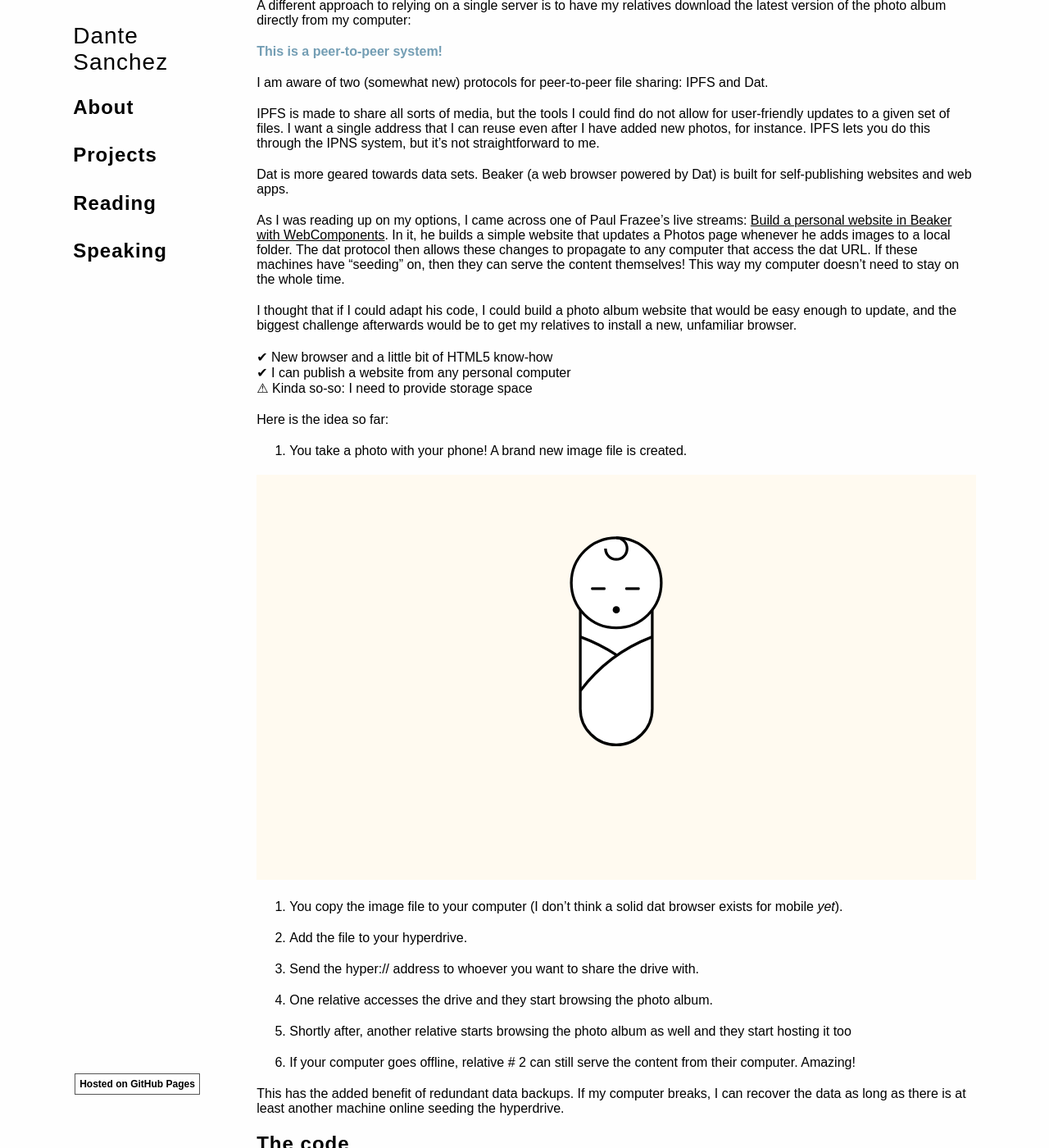
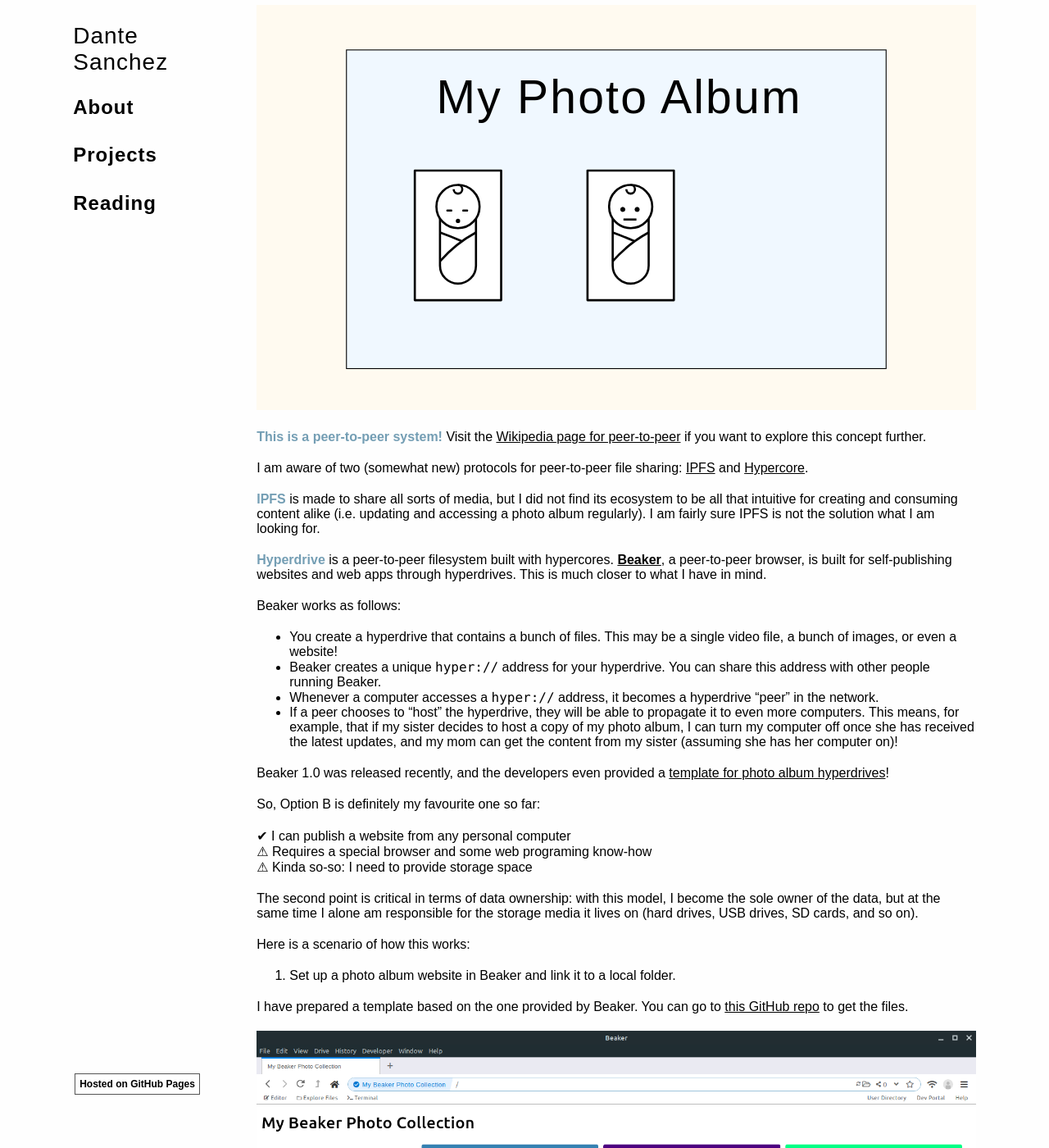
Before and after one commit to dasanchez/dasanchez.github.io, a Jekyll site: the page built from posts/p2p-photo-album.md, in a window 1280 px wide and 1400 px high, scrolled down 4941 px. Shown: the whole window at 82% size. Built offline with Jekyll 4.4.1, drawn with Linux system fonts in a browser that asks for light colours; the repository's description, which GitHub fills in, is left out; our own code applies the rules of GitHub Pages for plain Markdown files; some of the changed text lies outside the part shown.

Commit message:
P2P Photo Album: P2P

````diff
--- a/_layouts/default.html
+++ b/_layouts/default.html
@@ -27,7 +27,7 @@
         <div class="menu-entry"><h2><a href="/about">About</a></h2></div>
         <div class="menu-entry"><h2><a href="/projects">Projects</a></h2></div>
         <div class="menu-entry"><h2><a href="/reading">Reading</a></h2></div>
-        <div class="menu-entry"><h2><a href="/speaking">Speaking</a></h2></div>
+        <!-- <div class="menu-entry"><h2><a href="/speaking">Speaking</a></h2></div> -->
       </navbar>
 
     </header>
--- a/_layouts/speaking.html
+++ b/_layouts/speaking.html
@@ -28,7 +28,7 @@
         <div class="menu-entry"><h2><a href="/about">About</a></h2></div>
         <div class="menu-entry"><h2><a href="/projects">Projects</a></h2></div>
         <div class="menu-entry"><h2><a href="/reading">Reading</a></h2></div>
-        <div class="menu-entry"><h2><a href="/speaking">Speaking</a></h2></div>
+        <!-- <div class="menu-entry"><h2><a href="/speaking">Speaking</a></h2></div> -->
       </navbar>
 
     </header>
--- a/posts/p2p-photo-album.md
+++ b/posts/p2p-photo-album.md
@@ -8,30 +8,28 @@
 
 For the first month or so, I started wondering if I could create a digital photo album that would bypass not only the zuckerverse, but centralized hosting services in general. In this post, I will go over the solution I have in place (so far).
 
-## Why?
-
 First off, why not just make an album on one of my Google Photos/Office 365/Dropbox accounts and share that instead?
 
 I have a few issues with relying on a company to host images of a child that hasn't provided consent to whatever nebulous privacy policies they may offer. Mostly, I want to avoid creating an online fingerprint (be it through name, images, or otherwise) ideally until baby becomes a teenager.
 
 I see the business model of the hosting services I listed above as follows:
 
-1. You take a photo with your phone! A brand new image file is created.
+1. I take a photo with my phone! A brand new image file is created.
 
 ![Baby photo](/assets/img/p2p-photo-album/baby-photo.svg)
 
 {:start="2"}
-2. You upload your picture to a central hosting service that you may or may not be paying for. Let's call it Goofbox. Goofbox will make sure your data is not lost.
+2. I upload my picture to a central hosting service that I may or may not be paying for. Let's call it Goofbox. Goofbox will make sure my data is not lost.
 
 ![Photo upload](/assets/img/p2p-photo-album/photo-upload.svg)
 
 {:start="3"}
-3. If at some point you want to use Goofbox to share your picture, you can request a link you can share with people so they can access the data.
+3. If at some point I want to use Goofbox to share my picture, I can request a link to share with people so they can access the data.
 
 ![Photo share](/assets/img/p2p-photo-album/photo-share.svg)
 
 {:start="4"}
-4. As soon as the data arrives in their computers, Goofbox will have the option to sell, *ahem*, monetize as much of it as they can- the image itself, my identity and location, identities and locations of everyone else who has also accessed this image, and whatever data Goofbox may have on us. In my case, hosting my baby pictures in Goofbox may lead to diaper ads showing up on my Goofbox searches. Forget that noise.
+4. As soon as the data arrives in their computers, Goofbox will have the option to sell, *ahem*, monetize as much of it as they can- the image itself, my identity and location, identities and locations of everyone else who has also accessed this image, and whatever data Goofbox may have on us. In this case, hosting my baby pictures in Goofbox may lead to diaper ads showing up on my Goofbox searches. Forget that noise.
 
 ![Photo monetization](/assets/img/p2p-photo-album/photo-monetize.svg)
 
@@ -39,24 +37,23 @@
 
 I tried to visualize different models that would let me keep better ownership and control of my data.
 
+### Option A: Run Photo Management Software on a Dedicated Server
 
-### Option A: Run a Photo Management Package on a Dedicated Server
+I could pick one of many existing solutions for private photo albums out there and run it on my own server (e.g. a [Digital Ocean](https://www.digitalocean.com/) droplet). The process would then look like this:
 
-I could opt for one of many existing solutions for private photo albums out there and run it on my own server in the cloud (e.g. a Digital Ocean droplet). The process would then look like this:
-
-1. You take a photo with your phone! A brand new image file is created.
+1. I take a photo with my phone.
 
 ![Baby photo](/assets/img/p2p-photo-album/baby-photo.svg)
 
 {:start="2"}
-2. You upload your picture to a server you control and maintain. You are responsible for data backups.
+2. I upload the picture to a server I control and maintain. I am responsible for data backups.
 
 ![Upload photo to my server](/assets/img/p2p-photo-album/photo-upload-my-server.svg)
 
 {:start="3"}
-3. If at some point you want to share your picture or photo album, you can send the address of the photo server to whoever you want to share it with.
+3. If at some point I want to share a picture or photo album, I can send the address of the photo server to whoever I want to share it with.
 
-![Share my server address](/assets/img/p2p-photo-album/photo-share-my-server.svg)
+![Share the server address](/assets/img/p2p-photo-album/photo-share-my-server.svg)
 
 A quick Goofbox search coughs up the following:
 
@@ -65,7 +62,7 @@
 - [Lychee](https://lychee.electerious.com/)
 - [PicApport](https://www.picapport.de/en/index.php)
 
-With most of these, I would have to learn some PHP, SQL, or Java. I'm focused on getting better at C++ and Python right now, so I don't feel like throwing another language in the mix.
+With most of these, I would have to learn some PHP, SQL, or Java. I am not proficient in any of them, and this project does not motivate me enough to pick up another language right now.
 
 Also, I would have to either pay for a server or sort out access to one of my home computers if I wanted to dedicate one to this task.
 
@@ -74,210 +71,75 @@
 
 ### Option B: Share Files Directly from my Computer
 
-A different approach to relying on a single server is to have my relatives download the latest version of the photo album directly from my computer:
+A different approach to relying on a single server is to have my relatives access the my computer (and the photo album) directly:
 
+![Peer-to-peer sharing](/assets/img/p2p-photo-album/direct-share.svg)
 
+**This is a peer-to-peer system!** Visit the [Wikipedia page for peer-to-peer](https://en.wikipedia.org/wiki/Peer-to-peer) if you want to explore this concept further.
 
-**This is a peer-to-peer system!**
+I am aware of two (somewhat new) protocols for peer-to-peer file sharing: [IPFS](https://ipfs.io/) and [Hypercore](https://hypercore-protocol.org/).
 
-I am aware of two (somewhat  new) protocols for peer-to-peer file sharing: IPFS and Dat.
+**IPFS** is made to share all sorts of media, but I did not find its ecosystem to be all that intuitive for creating and consuming content alike (i.e. updating and accessing a photo album regularly). I am fairly sure IPFS is not the solution what I am looking for.
 
-IPFS is made to share all sorts of media, but the tools I could find do not allow for user-friendly updates to a given set of files. I want a single address that I can reuse even after I have added new photos, for instance. IPFS lets you do this through the IPNS system, but it's not straightforward to me.
+**Hyperdrive** is a peer-to-peer filesystem built with hypercores. **[Beaker](https://beakerbrowser.com/)**, a peer-to-peer browser, is built for self-publishing websites and web apps through hyperdrives. This is much closer to what I have in mind.
 
-Dat is more geared towards data sets. Beaker (a web browser powered by Dat) is built for self-publishing websites and web apps.
+Beaker works as follows:
+- You create a hyperdrive that contains a bunch of files. This may be a single video file, a bunch of images, or even a website!
+- Beaker creates a unique `hyper://` address for your hyperdrive. You can share this address with other people running Beaker.
+- Whenever a computer accesses a `hyper://` address, it becomes a hyperdrive "peer" in the network.
+- If a peer chooses to "host" the hyperdrive, they will be able to propagate it to even more computers. This means, for example, that if my sister decides to host a copy of my photo album, I can turn my computer off once she has received the latest updates, and my mom can get the content from my sister (assuming she has her computer on)!
 
-As I was reading up on my options, I came across one of Paul Frazee's live streams: [Build a personal website in Beaker with WebComponents](https://www.youtube.com/watch?v=M7g_ZCqSI88). In it, he builds a simple website that updates a Photos page whenever he adds images to a local folder. The dat protocol then allows these changes to propagate to any computer that access the dat URL. If these machines have "seeding" on, then they can serve the content themselves! This way my computer doesn't need to stay on the whole time.
+Beaker 1.0 was released recently, and the developers even provided a [template for photo album hyperdrives](https://beaker.dev/docs/templates/photo-album/)!
 
-I thought that if I could adapt his code, I could build a photo album website that would be easy enough to update, and the biggest challenge afterwards would be to get my relatives to install a new, unfamiliar browser.
+So, Option B is definitely my favourite one so far:
 
-✔ New browser and a little bit of HTML5 know-how
 ✔ I can publish a website from any personal computer
+⚠ Requires a special browser and some web programing know-how
 ⚠ Kinda so-so: I need to provide storage space
 
-Here is the idea so far:
+The second point is critical in terms of data ownership: with this model, I become the sole owner of the data, but at the same time I alone am responsible for the storage media it lives on (hard drives, USB drives, SD cards, and so on).
 
-1. You take a photo with your phone! A brand new image file is created.
+Here is a scenario of how this works:
 
-![Baby photo](/assets/img/p2p-photo-album/baby-photo.svg)
+1. Set up a photo album website in Beaker and link it to a local folder.
 
-2. You copy the image file to your computer (I don't think a solid dat browser exists for mobile *yet*).
+I have prepared a template based on the one provided by Beaker. You can go to [this GitHub repo](https://github.com/dasanchez/photo-collection-hyperdrive) to get the files.
 
+![Beaker screenshot](/assets/img/p2p-photo-album/beaker-photo-collection.png)
 
-3. Add the file to your hyperdrive.
+{:start="2"}
+2. Take a photo and copy it to the folder linked to the hyperdrive.
 
+![Baby photo on website](/assets/img/p2p-photo-album/photo-website.svg)
 
-4. Send the hyper:// address to whoever you want to share the drive with.
+{:start="3"}
+3. Share the `hyper://` address with all my relatives. As soon as they open the address in Beaker, they will download the latest version from my computer.
 
+![Share the hyper address](/assets/img/p2p-photo-album/share-hyper.svg)
 
-5. One relative accesses the drive and they start browsing the photo album.
+{:start="4"}
+4. Mom closes Beaker after looking at a few photos.
 
+![Mom turns computer off](/assets/img/p2p-photo-album/mom-shutdown.svg)
 
-6. Shortly after, another relative starts browsing the photo album as well and they start hosting it too
+{:start="5"}
+5. My sister starts hosting the hyperdrive.
 
-7. If your computer goes offline, relative # 2 can still serve the content from their computer. Amazing!
+# TODO: Animation
 
-This has the added benefit of redundant data backups. If my computer breaks, I can recover the data as long as there is at least another machine online seeding the hyperdrive.
+{:start="6"}
+6. I add another photo: my sister gets the update before I turn my computer off.
 
+# TODO: Animation
 
-## The code
+{:start="7"}
+7. Mom can now get the latest photos from my sister next time she opens the site. Amazing!
 
-I will only go over the WebComponents- and Dat-related bits in the code. If you want to grab a copy, I have made the source available in GitHub...and Dat, obviously!
+# TODO: Animation
 
+This setup does have a side added benefit of redundant data backups (assuming you have peers willing to host your bytes). If my computer breaks, I can recover the data as long as there is at least another machine online hosting the hyperdrive.
 
-Let's say I have two sets of photos, one of old photos and another one of new ones. The structure of the site is as follows:
-
-```
-/ index.html
-/ new-photos.html
-/ old-photos.html
-/ components
-    layout.js
-    photo-grid.js
-    ...
-/ new-photos
-    new_photo_1.jpg
-    new_photo_2.jpg
-/ old-photos
-    old_photo_1.jpg
-    old_photo_2.jpg
-/ thumb-gen.py
-```
-
-### `index.html`
-
-The website body is assembled through WebComponents:
-
-```
- <body>
-    <album-layout>
-        <section class="bordered padded">
-            <header>Welcome</header>
-            <main>
-              Hello everyone! Don't forget to seed!
-            </main>
-          </section>
-    </album-layout>
-
-  </body>
-
-  <script type="module" src="/components/layout.js"></script>
-```
-
-The `album-layout` tag is implemented in the **`layout.js`** file.
-
-### `components/layout.js`
-
-This file defines the `album-layout` element, and this is where we add the links to the two sets of photos:
-
-```
-function renderNavLink (pathname, label) {
-    if (window.location.pathname === pathname) {
-        return `<li>${label}</li>`
-    }
-    return `<li><a href="${pathname}">${label}</a></li>`
-}
-
-shadow.innerHTML = `
-    <link rel="stylesheet" href="/components/layout.css">
-    <div id="layout">
-        <div id="layout-left" class="layout-sidecol">
-            <ul>
-            ${renderNavLink('/', 'Home')}
-            ${renderNavLink('/new-photos', 'New Photos')}
-            ${renderNavLink('/old-photos', 'Old Photos')}
-            </ul>
-        </div>
-        <div id="layout-center">
-        <slot>
-        </slot>
-        </div>
-    </div>
-```
-
-Each entry within the `ul` tag will be converted into a link to the specified path.
-
-### `new-photos.html`
-
-Each "set" of images has its own .html file that specifies the title and the path to look for the images.
-
-```
-<body>
-  <album-layout>
-    <album-photo-grid img-path='2016-05-Toronto'>
-    </album-photo-grid>
-  </album-layout>
-
-</body>
-
-<script type="application/javascript" src="/components/layout.js"></script>
-<script type="application/javascript" src="/components/photo-grid.js"></script>
-```
-
-The `album-photo-grid` element is defined in the `photo-grid.js` file.
-
-### `components/photo-grid.js`
-
-The `album-photo-grid` element builds a grid of images by reading all the files inside the `[img-path]/thumbs` folder.
-
-```
-class PhotoGridElement extends HTMLElement {
-    constructor() {
-        super()
-        this.photoFilenames = []
-        this.shadow = this.attachShadow({ mode: 'open' })
-        this.imgPath = this.getAttribute('img-path')
-        // this.render();
-        this.load();
-    }
-
-    async load() {
-        var self = new DatArchive(window.location)
-        this.photoFilenames = await self.readdir(this.imgPath)
-        this.photoFilenames.pop() // remove thumbs folder
-        this.render();
-    }
-
-    async render() {
-        this.shadow.innerHTML = `
-        <link rel="stylesheet" href="/components/photo-grid.css">
-        <div class="photos-grid">
-        ${this.photoFilenames.map(filename =>
-            `<a href=${this.imgPath}/${filename}><img src=/${this.imgPath}/thumbs/${filename}></a>`).join("")}
-        </div>
-        `
-    }
-}
-
-customElements.define('album-photo-grid', PhotoGridElement)
-```
-
-Each `img` element then gets a link to the full-size image in `[img-path]/`.
-
-### `thumbs.py`
-
-A *Python* file??? Well yes, I use this script to generate new thumbails whenever I want to add new images.
-
-1. It reads inside each folder in the site.
-2. For every `*.jpg` file it finds, it looks for another file with the same name inside the `thumbs` folder.
-3. If it doesn't find a thumbnail file, it uses OpenCV to create it.
-
-It does require a `thumbs` folder to be present already.
-
-## Publishing the Site
-
-So how do I make the site public? There are three two steps to it:
-
-1. Hit **Publish** in Beaker
-2. Share the url with my family
-3. They must access the url **while my computer is on!**
-
-Because I published the site on my home computer, the computer must remain on as long as no one else is seeding it.
-
-If dad visits the url on his laptop and seeds it though, mom can then in turn download the website from dad, and so on.
-
-The next time I update the website, by say, adding more photos to the `new-photos` folder, then again, my computer must remain on for at least one machine to get the updated content.
-
-Now, what if I need a bit more availability and I don't want to dedicate a full-blown computer to serving the website? I have a couple of single board computers around, so I dusted off the a Beaglebone Green Wireless and have been using it as my "photo album mirror" for the last month.
+Now, what if I need a bit more availability and I don't want to dedicate a full-blown computer to serving the website? I have a couple of single board computers around, so I dusted off the a Beaglebone Green Wireless and have been using it as a "Beaker mirror" for the last month.
 
 ### Hosting on a Beaglebone
 
@@ -287,36 +149,25 @@
 
 I flashed the Beaglebone in such a way that the onboard flash (4GB) worked as the main boot drive, and followed the instructions by Miles B. Dyson to [add microSD as extra storage](https://linuxpropaganda.wordpress.com/2018/10/10/beaglebone-black-add-microsd-as-extra-storage-in-ubuntu-server/).
 
-2. Install [`hypercored`](https://github.com/mafintosh/hypercored)
+2. Install [`hyperdrive-daemon`](https://github.com/hypercore-protocol/hyperdrive-daemon)
 
-The stock images from Beaglebone with [Node.js](https://nodejs.org/en/) preinstalled, so it only takes one command to get the board ready for Dat!
+The stock images from Beaglebone with [Node.js](https://nodejs.org/en/) preinstalled, so it only takes one command to get the board ready for hosting hyperdrives!
 ```
-debian@beaglebone:/media/microsd$ sudo npm install -g hypercored
+debian@beaglebone:/media/microsd$ sudo npm install -g hyperdrive-daemon
 ```
 
 3. Set up and run `hypercored`
 
-Setting up only involves creating a file called `feeds` in the folder you want to download hyperdrives:
-```
-debian@beaglebone:/media/microsd/dat$ touch feeds
-debian@beaglebone:/media/microsd/dat$ echo "dat://[my-dat-url]" > feeds
-```
-At which point I can run hypercored (I [run it inside a tmux session](https://linuxize.com/post/getting-started-with-tmux/) so it will keep running even after I log out):
-```
-debian@beaglebone:/media/microsd/dat$ hypercored
-```
+# TODO
 
-Once the Beaglebone has synced to the latest version of the photo album, I am free to turn off my computer! The Beaglebone will stay on to make the files accessible to whoever requests the dat url.
+Once the Beaglebone has synced to the latest version of the photo album, I am free to turn off my computer! The Beaglebone will stay on to make the files accessible to whoever requests the hyperdrive.
 
 ## What's next?
 
 In no particular order, I would like to make the following upgrades:
 
-- **Create a new set easily**
-Right now I have to create a new html file and update the `layout.js` file whenever I want to add a new set of images. I want to make it so that I only have to create a new folder, throw some pictures in there, and the site will automatically generate the relevant links and pages.
-
 - **Add photos through a web interface**
 Instead of copying files from my phone to a local folder, I would like to have a web portal avilable at home I can upload files to directly from my phone.
 
 - **Allow other family members to contribute their images**
-This is the most complicated of the bunch. I will need to really think this one through and probably get more familiar with the Dat SDK to find out how much of a challenge it would be.
+This is the most complicated of the bunch, and goes hand-in-hand with the previous point. I will need to really think this one through and probably get more familiar with the Beaker API to find out how much of a challenge it would be.
````
Also changed, not shown: about.md (+1 -1 lines), assets/img/p2p-photo-album/beaker-photo-collection.png (added), assets/img/p2p-photo-album/direct-share.svg (added), assets/img/p2p-photo-album/mom-shutdown.svg (added), assets/img/p2p-photo-album/photo-monetize.svg, assets/img/p2p-photo-album/photo-website.svg (added), assets/img/p2p-photo-album/share-hyper.svg (added).
